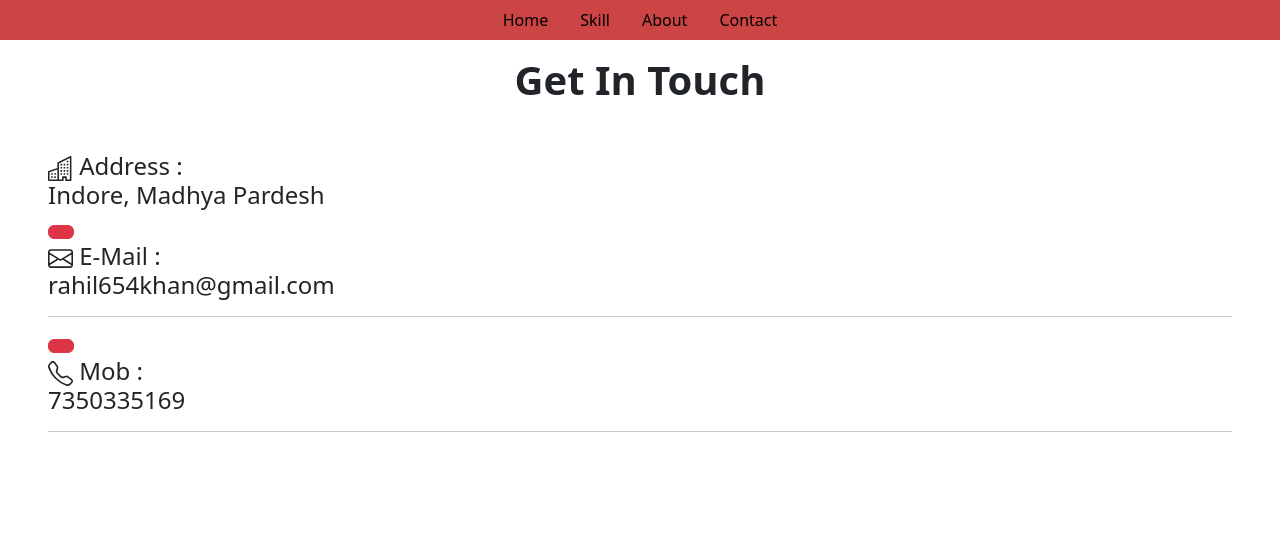
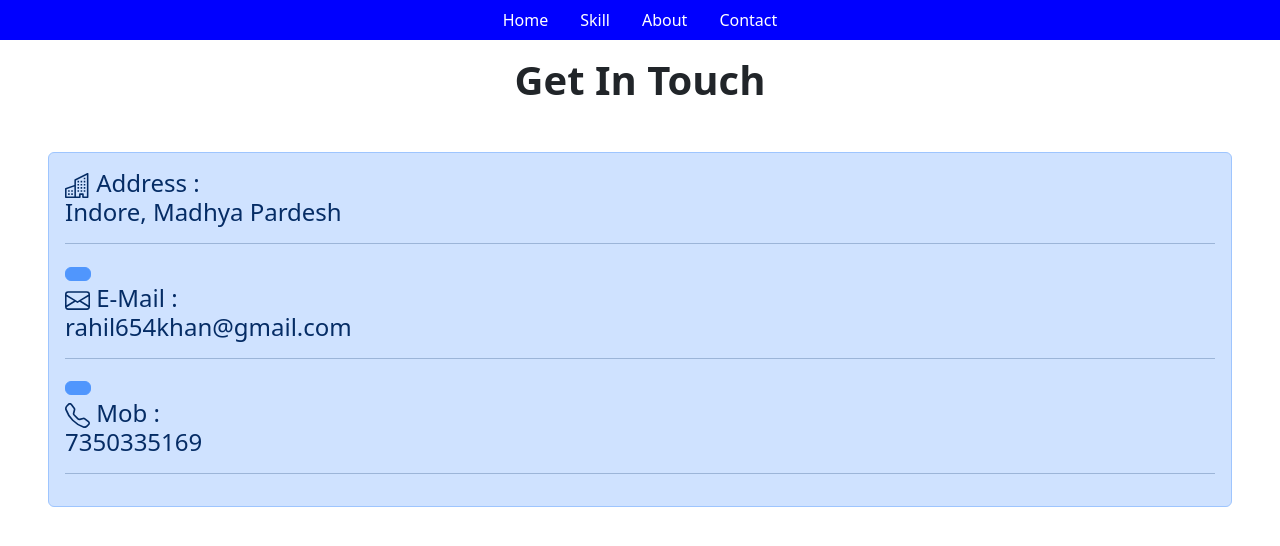
Before and after one commit to Rahil-018/Portfolio, a React (Create React App) app: page /Contact in a window 1280 px wide. Shown: the top 546 px of the page. Built offline with nearby package versions, Linux system fonts and the light colour scheme.

Commit message:
first commit

```diff
--- a/src/App.js
+++ b/src/App.js
@@ -12,11 +12,12 @@ const App = () => {
     <>
      <Nav/>
       <Routes>
-        <Route path="/" element={<Home />}></Route>
+        <Route path="" element={<Home />}></Route>
         <Route path="/About" element={<About />}></Route>
         <Route path="/Skill" element={<Skill />}></Route>
         <Route path="/Contact" element={<Contact />}></Route>
       </Routes>
+
     </>
   )
 }
--- a/src/components/About.jsx
+++ b/src/components/About.jsx
@@ -3,7 +3,7 @@ const About = () => {
   return (
     <>
       <div className="container">
-        <div className="m-5 flex items-centre justify-between">
+        <div className="m-5 flex items-centre justify-between alert alert-primary">
           <h4>My Name Is, </h4>
           <h1>Rahil Khan<br />
             <span>I'm Developer</span></h1><hr/>
--- a/src/components/Contact.jsx
+++ b/src/components/Contact.jsx
@@ -3,16 +3,16 @@ const Contact = () => {
   return (
     <>
       <h1 align="center" className='m-3' ><b>Get In Touch</b></h1>
-      <div className="m-5 right flex-1">
+      <div className="m-5 flex items-centre justify-between alert alert-primary">
         <h4><svg xmlns="http://www.w3.org/2000/svg" width="25" height="25" fill="currentColor" className="bi bi-buildings" viewBox="0 0 16 16">
           <path d="M14.763.075A.5.5 0 0 1 15 .5v15a.5.5 0 0 1-.5.5h-3a.5.5 0 0 1-.5-.5V14h-1v1.5a.5.5 0 0 1-.5.5h-9a.5.5 0 0 1-.5-.5V10a.5.5 0 0 1 .342-.474L6 7.64V4.5a.5.5 0 0 1 .276-.447l8-4a.5.5 0 0 1 .487.022ZM6 8.694 1 10.36V15h5V8.694ZM7 15h2v-1.5a.5.5 0 0 1 .5-.5h2a.5.5 0 0 1 .5.5V15h2V1.309l-7 3.5V15Z" />
           <path d="M2 11h1v1H2v-1Zm2 0h1v1H4v-1Zm-2 2h1v1H2v-1Zm2 0h1v1H4v-1Zm4-4h1v1H8V9Zm2 0h1v1h-1V9Zm-2 2h1v1H8v-1Zm2 0h1v1h-1v-1Zm2-2h1v1h-1V9Zm0 2h1v1h-1v-1ZM8 7h1v1H8V7Zm2 0h1v1h-1V7Zm2 0h1v1h-1V7ZM8 5h1v1H8V5Zm2 0h1v1h-1V5Zm2 0h1v1h-1V5Zm0-2h1v1h-1V3Z" />
-        </svg> Address : <br />Indore, Madhya Pardesh<br /></h4>
-        <button className="btn btn-danger"></button>
+        </svg> Address : <br />Indore, Madhya Pardesh<br /></h4><hr />
+        <button className="btn btn-primary  disabled"></button>
         <h4><svg xmlns="http://www.w3.org/2000/svg" width="25" height="25" fill="currentColor" className="bi bi-envelope" viewBox="0 0 16 16">
           <path d="M0 4a2 2 0 0 1 2-2h12a2 2 0 0 1 2 2v8a2 2 0 0 1-2 2H2a2 2 0 0 1-2-2V4Zm2-1a1 1 0 0 0-1 1v.217l7 4.2 7-4.2V4a1 1 0 0 0-1-1H2Zm13 2.383-4.708 2.825L15 11.105V5.383Zm-.034 6.876-5.64-3.471L8 9.583l-1.326-.795-5.64 3.47A1 1 0 0 0 2 13h12a1 1 0 0 0 .966-.741ZM1 11.105l4.708-2.897L1 5.383v5.722Z" />
         </svg> E-Mail : <br />rahil654khan@gmail.com</h4><hr />
-        <button className="btn btn-danger"></button>
+        <button className="btn btn-primary  disabled"></button>
         <h4><svg xmlns="http://www.w3.org/2000/svg" width="25" height="25" fill="currentColor" className="bi bi-telephone" viewBox="0 0 16 16">
           <path d="M3.654 1.328a.678.678 0 0 0-1.015-.063L1.605 2.3c-.483.484-.661 1.169-.45 1.77a17.568 17.568 0 0 0 4.168 6.608 17.569 17.569 0 0 0 6.608 4.168c.601.211 1.286.033 1.77-.45l1.034-1.034a.678.678 0 0 0-.063-1.015l-2.307-1.794a.678.678 0 0 0-.58-.122l-2.19.547a1.745 1.745 0 0 1-1.657-.459L5.482 8.062a1.745 1.745 0 0 1-.46-1.657l.548-2.19a.678.678 0 0 0-.122-.58L3.654 1.328zM1.884.511a1.745 1.745 0 0 1 2.612.163L6.29 2.98c.329.423.445.974.315 1.494l-.547 2.19a.678.678 0 0 0 .178.643l2.457 2.457a.678.678 0 0 0 .644.178l2.189-.547a1.745 1.745 0 0 1 1.494.315l2.306 1.794c.829.645.905 1.87.163 2.611l-1.034 1.034c-.74.74-1.846 1.065-2.877.702a18.634 18.634 0 0 1-7.01-4.42 18.634 18.634 0 0 1-4.42-7.009c-.362-1.03-.037-2.137.703-2.877L1.885.511z" />
         </svg> Mob : <br />7350335169</h4><hr />
--- a/src/components/Home.jsx
+++ b/src/components/Home.jsx
@@ -5,14 +5,12 @@ const Home = () => {
     <>
       <div className="App">
         <header className="App-header">
-          <img src="https://th.bing.com/th?id=OIP.QdIrCNdF2ZVylABjjes1LAHaGq&w=263&h=237&c=8&rs=1&qlt=90&o=6&pid=3.1&rm=2" className="App-logo" alt="logo" />
+          <img src="https://th.bing.com/th?id=OIP.QdIrCNdF2ZVylABjjes1LAHaGq&w=263&h=237&c=8&rs=1&qlt=90&o=6&pid=3.1&rm=2" className="App-logo " alt="logo" />
         </header>
-        <div className="m-5 right flex-1">
             <h6>HELLO,</h6>
             <h1>I'm Web<br/>
             <span>Developer</span></h1>
-            <button className="btn btn-danger"><Link to="/About" style={{color:'black'}}>Hire Me</Link></button>
-          </div>
+            <button className="btn btn-primary"><Link to="/About" style={{color:'white'}}>Hire Me</Link></button>
       </div>
     </>
   )
--- a/src/components/Nav.jsx
+++ b/src/components/Nav.jsx
@@ -3,18 +3,18 @@ import { Link } from "react-router-dom";
 const Nav = () => {
     return (
         <>
-            <ul className="nav justify-content-center" style={{backgroundColor:'#cc4444'}}>
+            <ul className="nav justify-content-center" style={{backgroundColor:'blue'}}>
                 <li className="nav-item" >
-                    <Link className="nav-link active" aria-current="page" to="/"  style={{color:'black'}} >Home</Link>
+                    <Link className="nav-link active" aria-current="page" to="/"  style={{color:'white'}} >Home</Link>
                 </li>
                 <li className="nav-item">
-                    <Link className="nav-link" to="/Skill" style={{color:'black'}} >Skill</Link>
+                    <Link className="nav-link" to="/Skill" style={{color:'white'}} >Skill</Link>
                 </li>
                 <li className="nav-item">
-                    <Link className="nav-link" to="/About" style={{color:'black'}} >About</Link>
+                    <Link className="nav-link" to="/About" style={{color:'white'}} >About</Link>
                 </li>
                 <li className="nav-item">
-                    <Link className="nav-link " to="/Contact" style={{color:'black'}}>Contact</Link>
+                    <Link className="nav-link " to="/Contact" style={{color:'white'}}>Contact</Link>
                 </li>
             </ul>
         </>
--- a/src/components/Skill.jsx
+++ b/src/components/Skill.jsx
@@ -31,9 +31,9 @@ const Skill = (props) => {
     const [text, setText] = useState('');
     return (
         <>
-            <div style={{ height: '45rem' }}>
-            <h1 align="center" className='m-3' ><b>WELCOME TO MY PROFILE</b></h1>
-                <h1 align="center"  className='m-3 text-black'>TEXT FORM</h1>
+            <div className='container' style={{ height: '45rem' }}>
+                <h1 align="center" className='m-3' ><b>WELCOME TO MY PROFILE</b></h1>
+                <h1 align="center" className='m-3 text-black'>TEXT FORM</h1>
                 <div className="container " >
                     <h1 className='mb-4'>{props.heading}</h1>
                     <div className="mb-3">
```
Also changed, not shown: src/App.css (line endings or trailing spaces).
